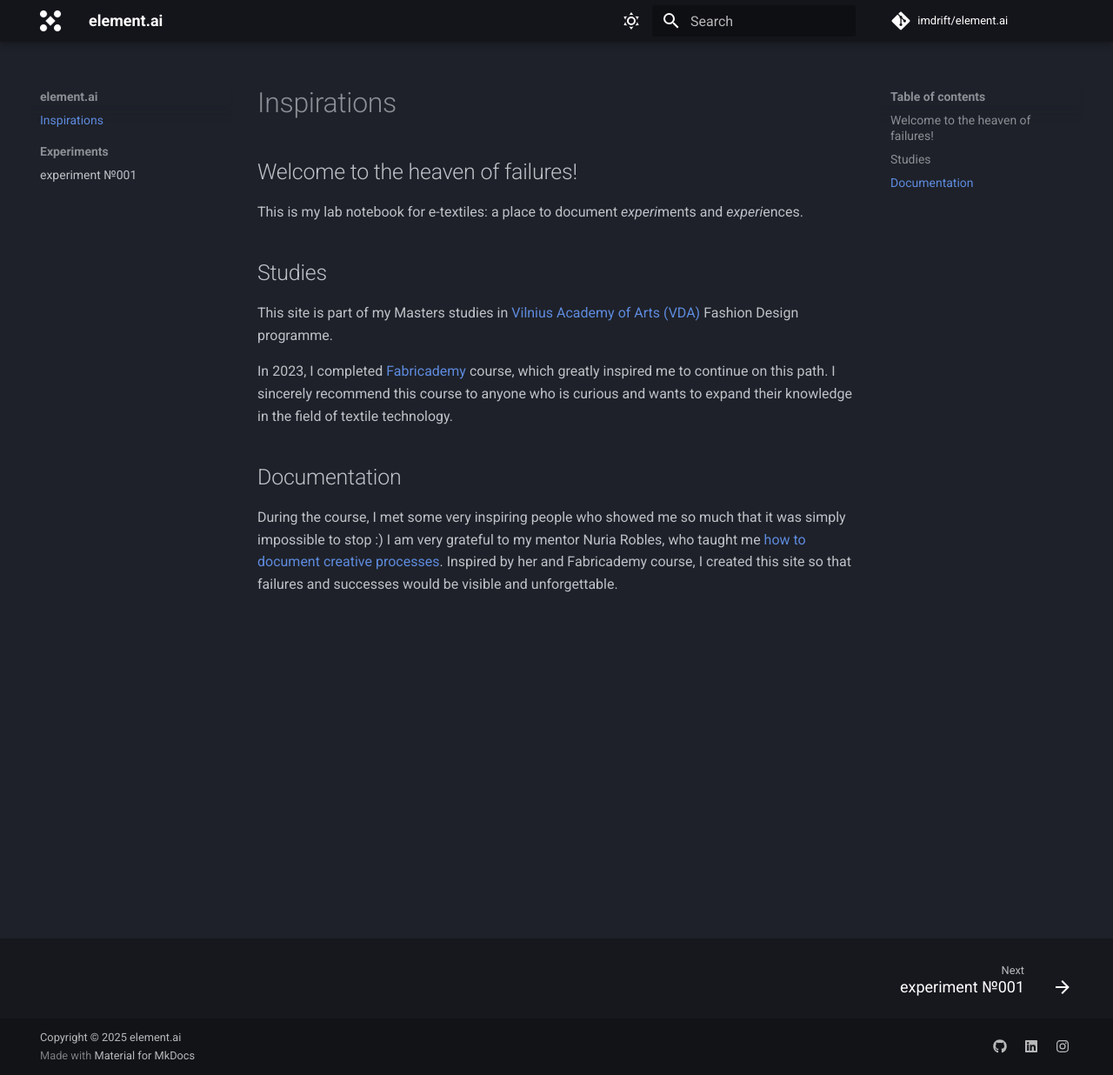
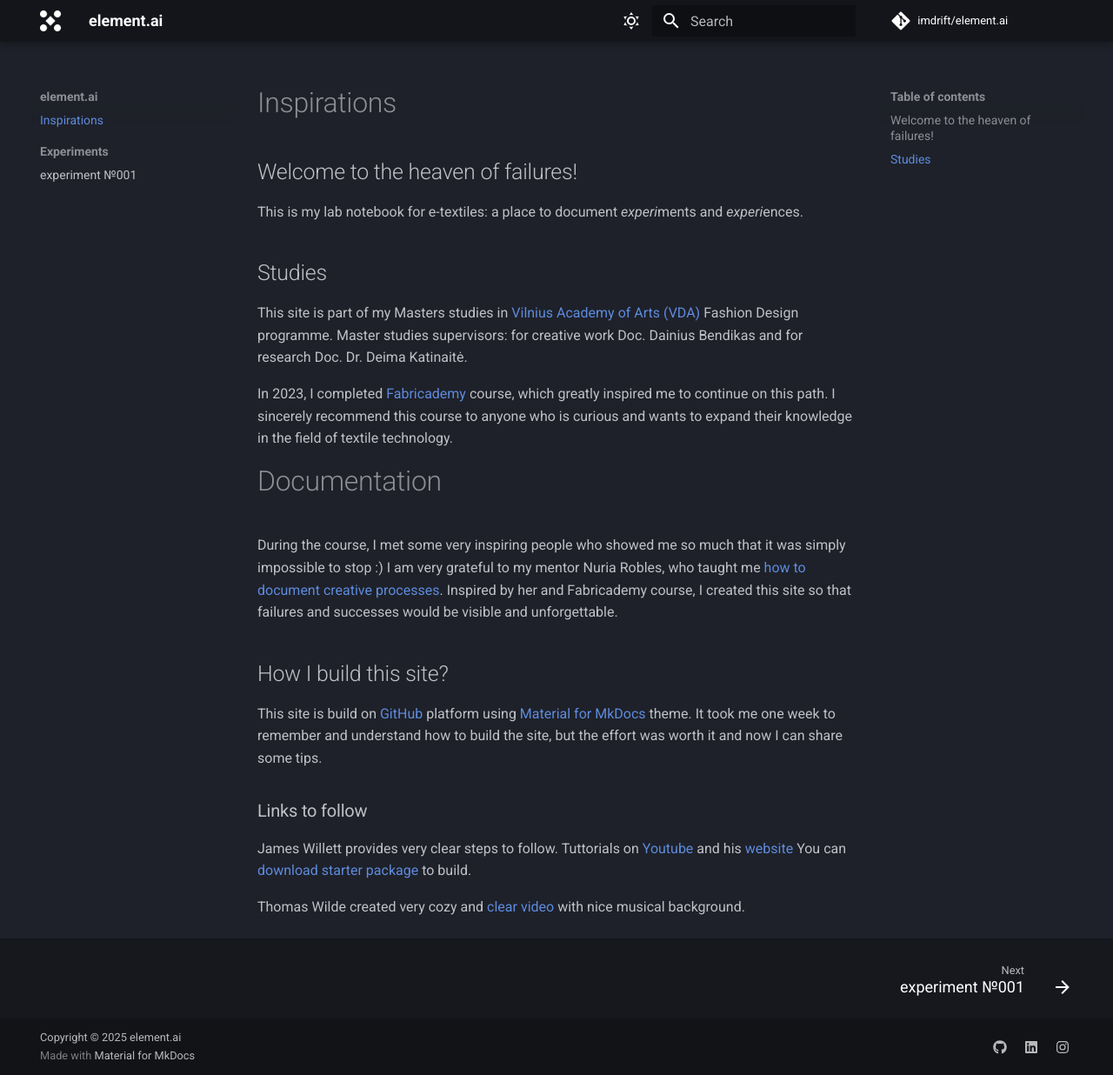
Before and after one commit to imdrift/element.ai, an MkDocs documentation site: the page built from docs/index.md, in a window 1280 px wide and 1236 px high. Shown: the whole window at 87% size. Built offline with MkDocs 1.6.1 and Material for MkDocs 9.7.7, drawn with Linux system fonts in a browser that asks for light colours; comment, search, counter and statistics services are not loaded.

Commit message:
updated index

```diff
--- a/docs/index.md
+++ b/docs/index.md
@@ -6,10 +6,22 @@
 
 ## Studies
 
-This site is part of my Masters studies in [Vilnius Academy of Arts (VDA)](https://www.vda.lt/en/) Fashion Design programme.
+This site is part of my Masters studies in [Vilnius Academy of Arts (VDA)](https://www.vda.lt/en/) Fashion Design programme. Master studies supervisors: for creative work Doc. Dainius Bendikas and for research Doc. Dr. Deima Katinaitė.
 
 In 2023, I completed [Fabricademy](https://textile-academy.org/) course, which greatly inspired me to continue on this path. I sincerely recommend this course to anyone who is curious and wants to expand their knowledge in the field of textile technology.
 
-## Documentation
+# Documentation
 
 During the course, I met some very inspiring people who showed me so much that it was simply impossible to stop :) I am very grateful to my mentor Nuria Robles, who taught me [how to document creative processes](https://class.textile-academy.org/2023/ieva-dautartaite/). Inspired by her and Fabricademy course, I created this site so that failures and successes would be visible and unforgettable.
+
+## How I build this site?
+
+This site is build on [GitHub](https://github.com/) platform using [Material for MkDocs](https://squidfunk.github.io/mkdocs-material/) theme. It took me one week to remember and understand how to build the site, but the effort was worth it and now I can share some tips.
+
+### Links to follow
+
+James Willett provides very clear steps to follow.
+Tuttorials on [Youtube](https://www.youtube.com/watch?v=pPEUhfTZswc) and his [website](https://jameswillett.dev/)
+You can [download starter package](https://tinyurl.com/3n4tjmnn) to build.
+
+Thomas Wilde created very cozy and [clear video](https://www.youtube.com/watch?v=DeZjkCtttss) with nice musical background.
```
